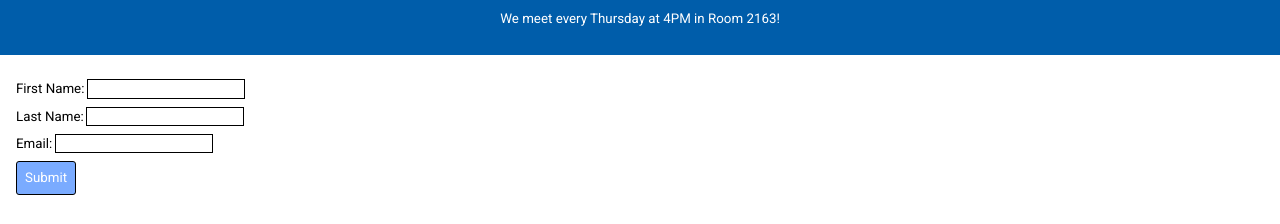
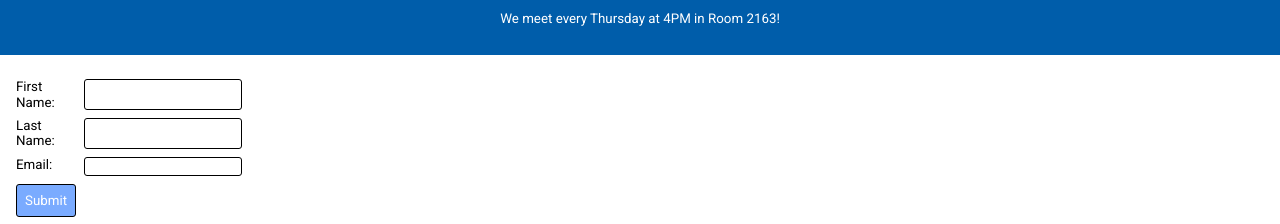
Before and after one commit to swicit/website, a website: page index.html in a window 1280 px wide. Shown: the part 67-291 px from the top of the page. Drawn offline with nearby package versions, Linux system fonts and the light colour scheme.

Commit message:
:lipstick: Style form.

```diff
--- a/index.html
+++ b/index.html
@@ -25,17 +25,17 @@
       <p>We meet every Thursday at 4PM in Room 2163!</p>
     </header>
     <form action="#">
-      <div>
+      <div class="flex justify-content--space-around">
         <label for="fname">First Name:</label>
         <input type="text" id="fname" name="fname" />
       </div>
 
-      <div>
+      <div class="flex justify-content--space-around">
         <label for="lname">Last Name:</label>
         <input type="text" id="lname" name="lname" />
       </div>
 
-      <div>
+      <div class="flex justify-content--space-around">
         <label for="email">Email:</label>
         <input type="email" id="email" name="email" />
       </div>
--- a/style.css
+++ b/style.css
@@ -54,8 +54,13 @@ p {
   font-size: 1.333em;
 }
 
+label {
+  margin-right: 0.5rem;
+}
+
 input {
   border: solid thin black;
+  border-radius: 3px;
 }
 
 input[type="submit"] {
@@ -68,3 +73,16 @@ input[type="submit"] {
 form div {
   margin: 0.5rem 0;
 }
+
+form .flex {
+  max-width: 226px;
+}
+
+/* Utility Classes */
+.flex {
+  display: flex;
+}
+
+.justify-content--space-around {
+  justify-content: space-between;
+}
```
